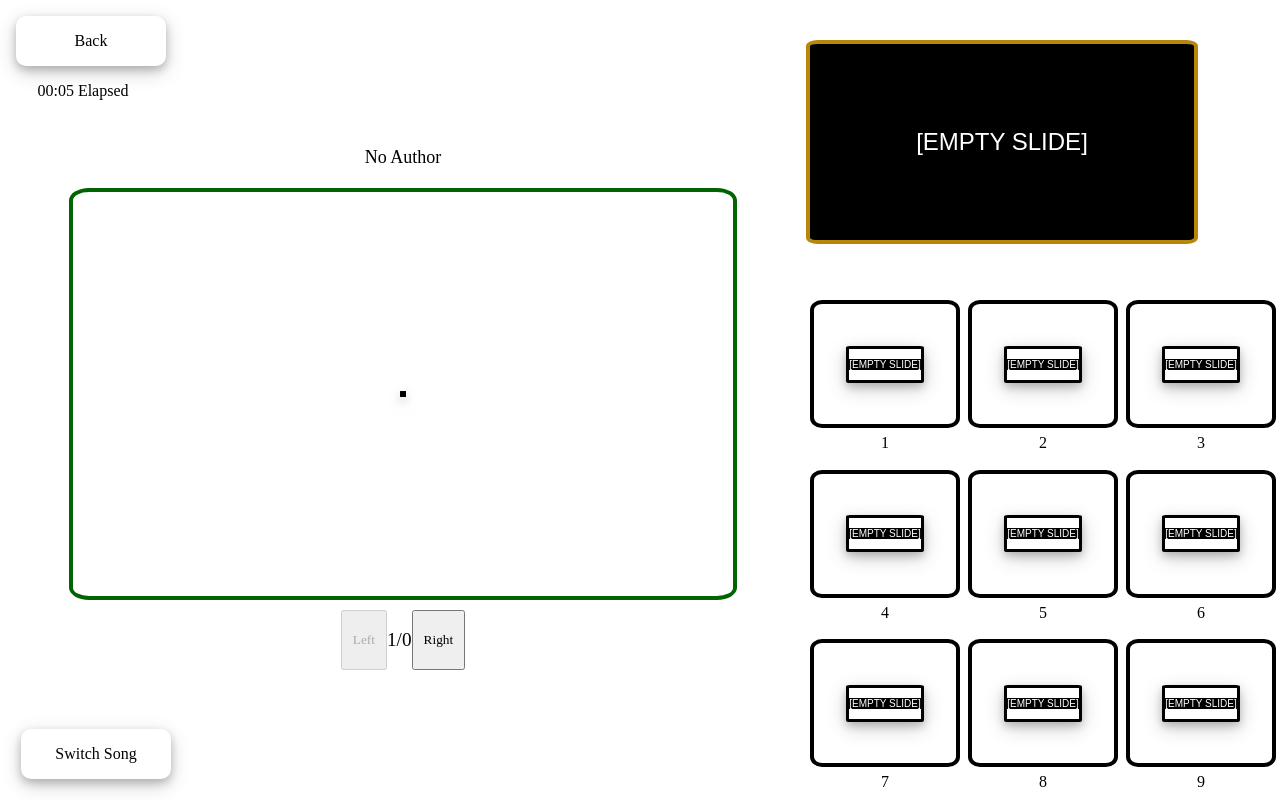
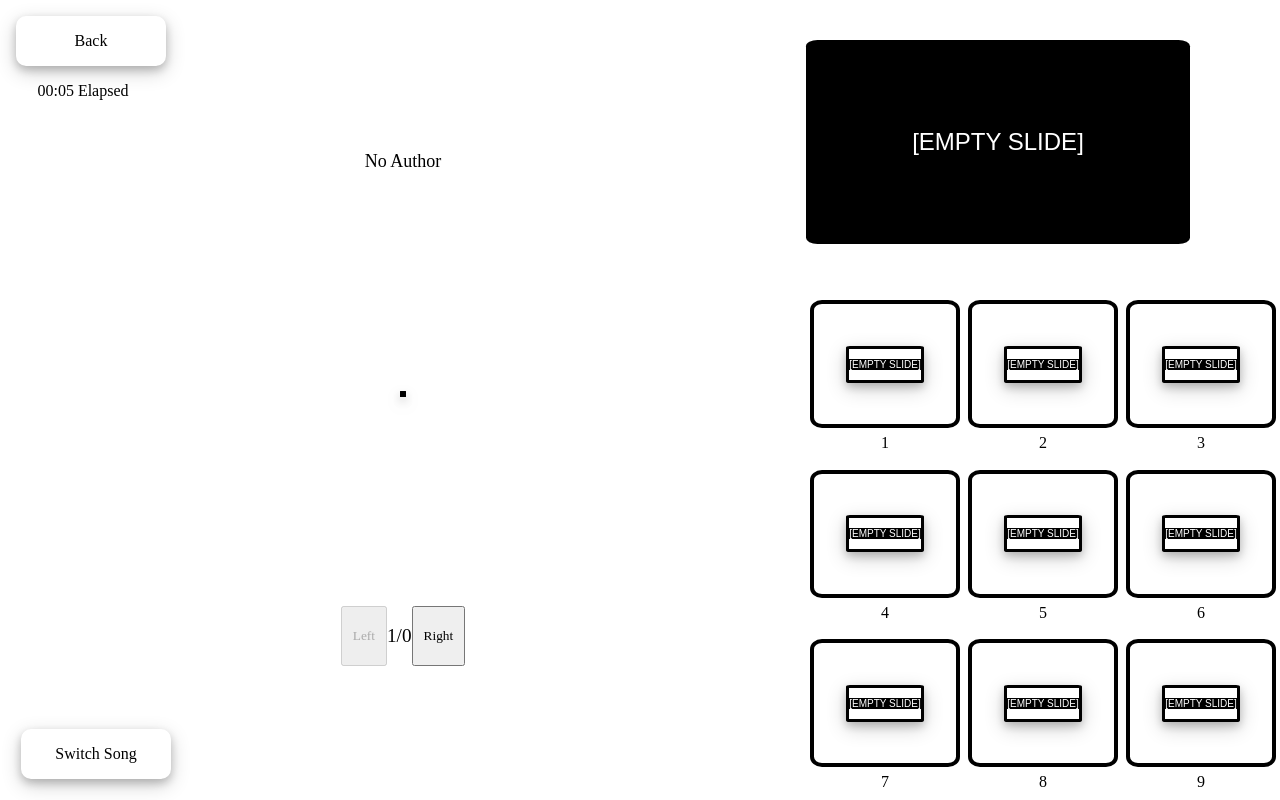
Before and after one commit to MasterTemple/CSCI-450-Group-Project, a SvelteKit app: page /PresenterView in a window 1280 px wide. Built offline with nearby package versions, Linux system fonts and the light colour scheme.

Commit message:
Better presenter view color sync

```diff
--- a/src/routes/PresenterView/LeftColumn.svelte
+++ b/src/routes/PresenterView/LeftColumn.svelte
@@ -233,7 +233,7 @@
 	}
 
 	#currentSlide {
-		border: 4px solid darkgreen;
+		border: 4px solid var(--primary);
 		border-radius: 3%;
 		height: 30vw;
 		width: 50vw;
--- a/src/routes/PresenterView/RightColumn.svelte
+++ b/src/routes/PresenterView/RightColumn.svelte
@@ -38,7 +38,7 @@
 	}
 
 	#nextSlidePreview {
-		border: 4px solid darkgoldenrod;
+		border: 4px solid var(--accent);
 		border-radius: 3%;
 		height: 30vh;
 		width: 30vw;
```
